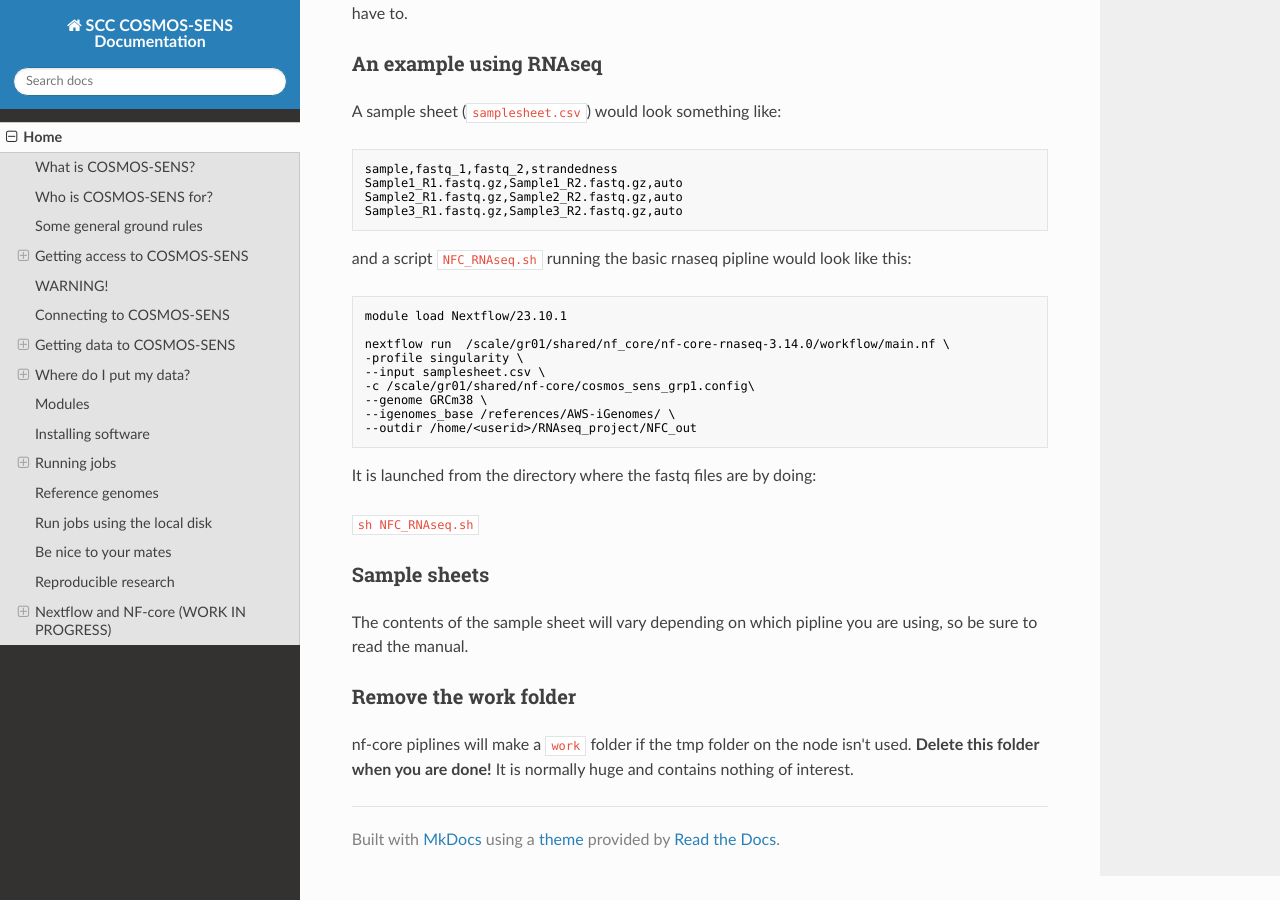
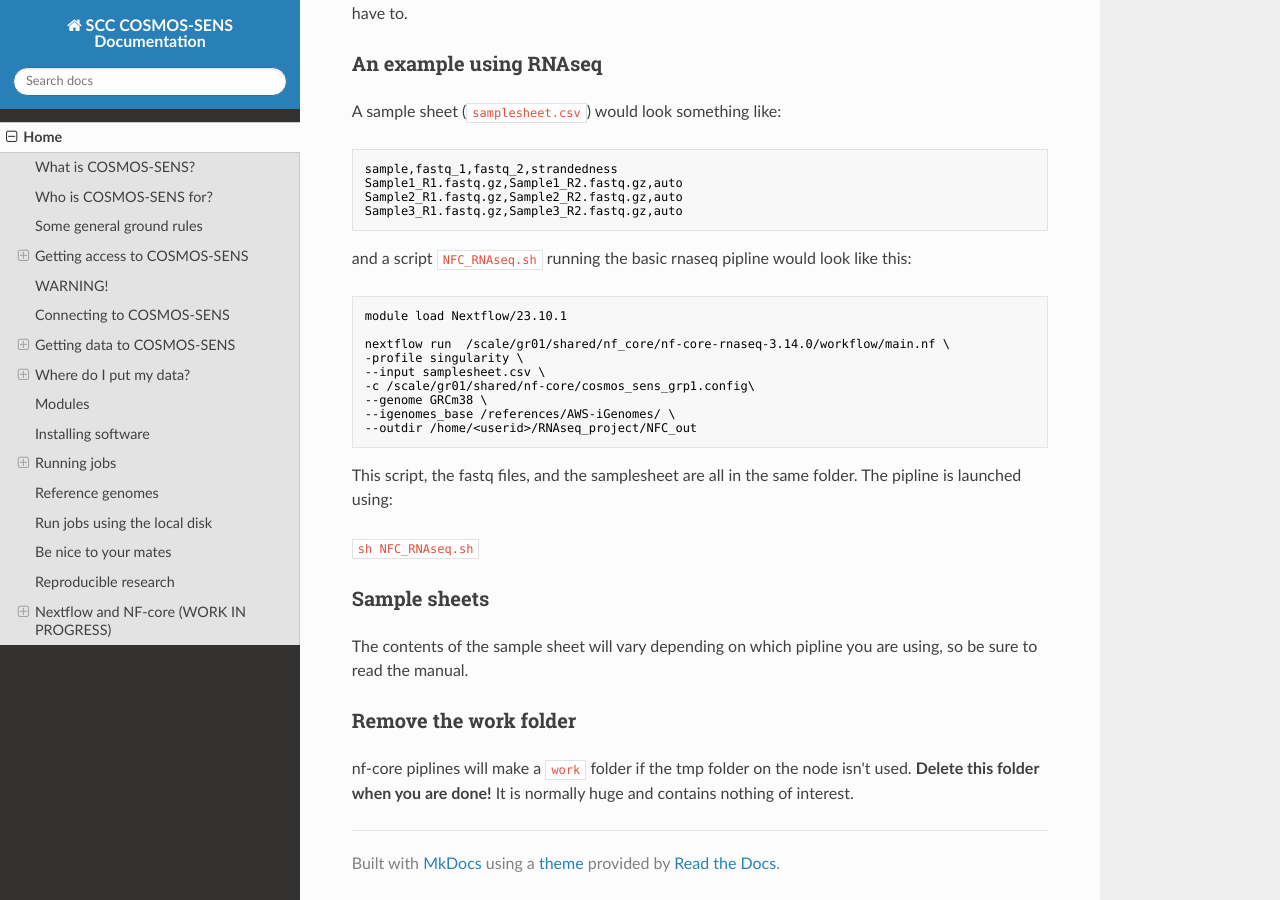
Before and after one commit to sccbioinformatics/SCC_CSENS_docs, an MkDocs documentation site: the page built from docs/index.md, in a window 1280 px wide and 900 px high, scrolled down 9476 px. Built offline with MkDocs 1.6.1, drawn with Linux system fonts in a browser that asks for light colours; nearby versions of some CDN libraries.

Commit message:
correct nextflow

````diff
--- a/docs/index.md
+++ b/docs/index.md
@@ -358,7 +358,7 @@
 ```
 
 
-It is launched from the directory where the fastq files are by doing:
+This script, the fastq files, and the samplesheet are all in the same folder. The pipline is launched using:
 
 `sh NFC_RNAseq.sh`
 
````
